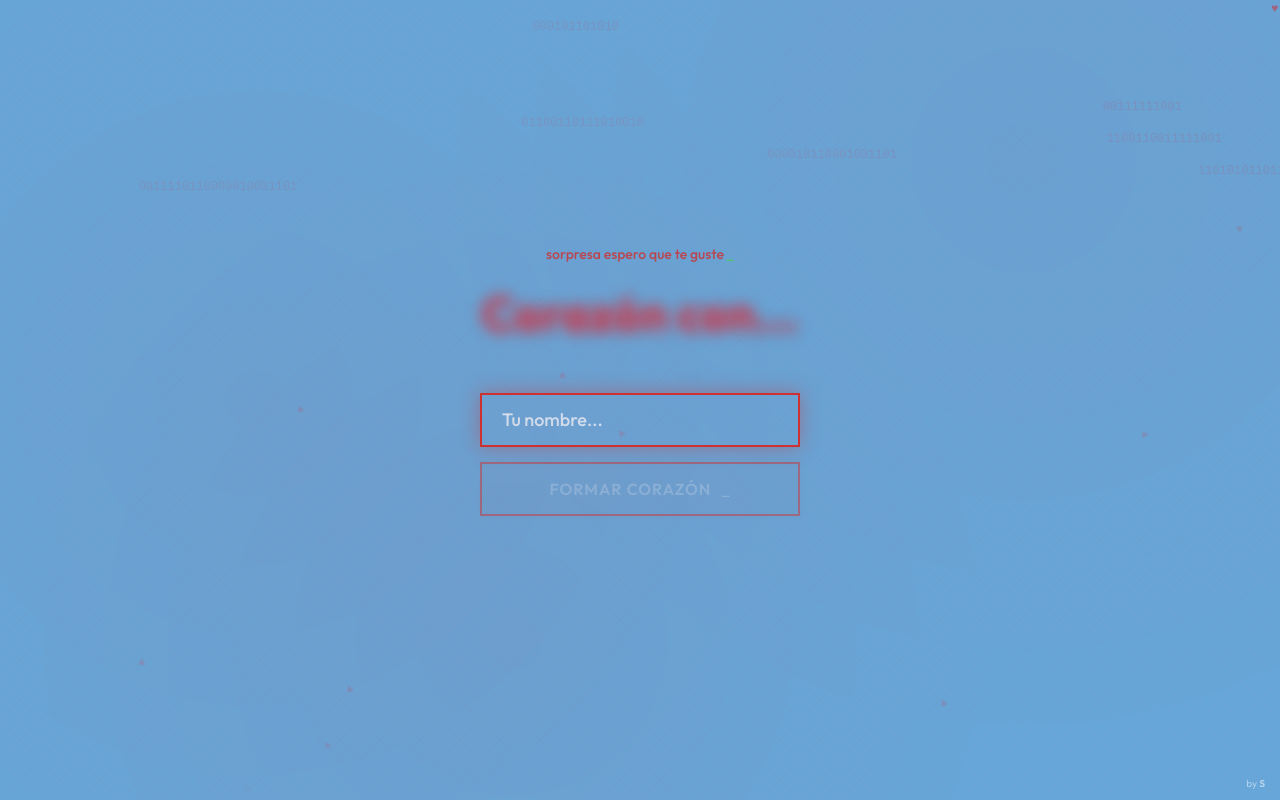
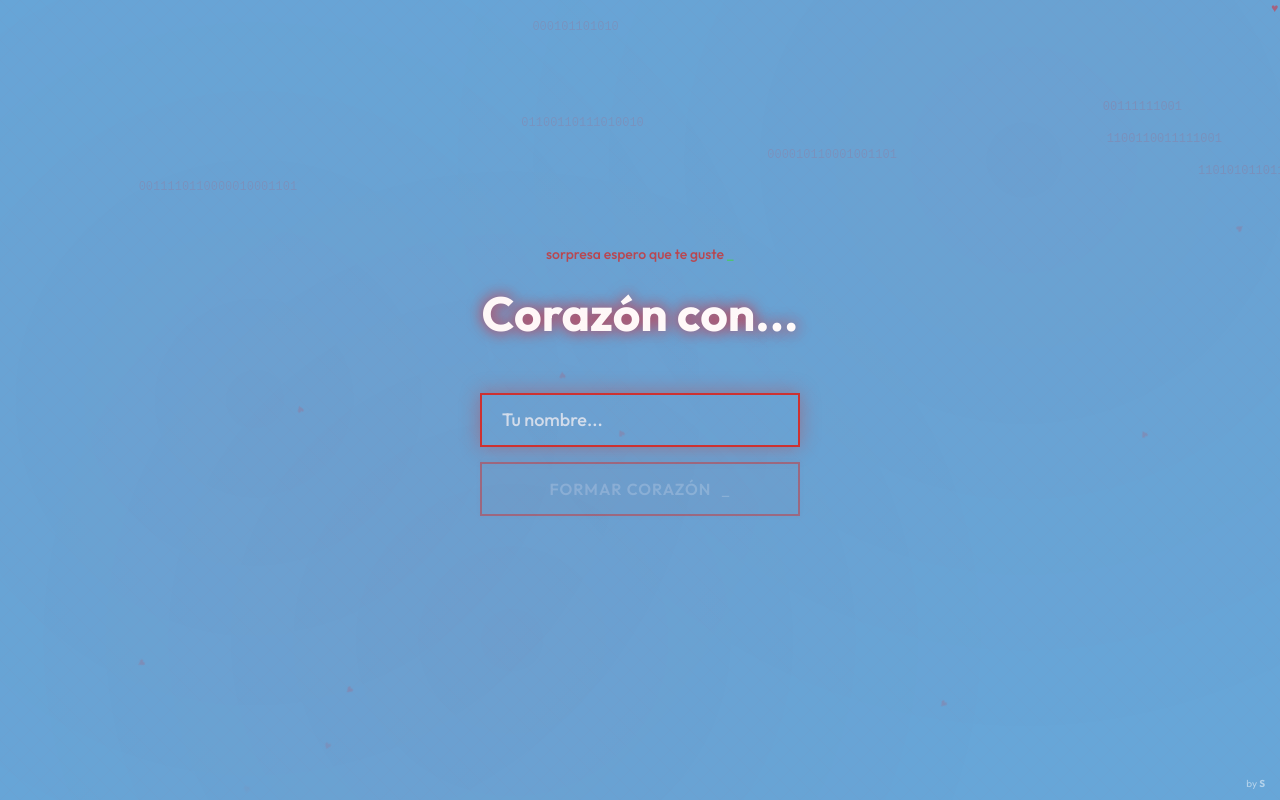
Before and after one commit to Jesussantiafo/name-to-heart, a website: page index.html in a window 1280 px wide. Drawn offline with Linux system fonts and the light colour scheme; a web font is replaced by a local one.

Commit message:
Change main title color to white

```diff
--- a/style.css
+++ b/style.css
@@ -101,7 +101,7 @@ body {
     font-size: 3rem;
     font-weight: 700;
     margin-bottom: 10px;
-    color: #0000;
+    color: #ffffff;
     text-shadow: 0 0 10px rgba(255, 0, 0, 0.5);
     animation: glow 2s ease-in-out infinite alternate;
 }
```
